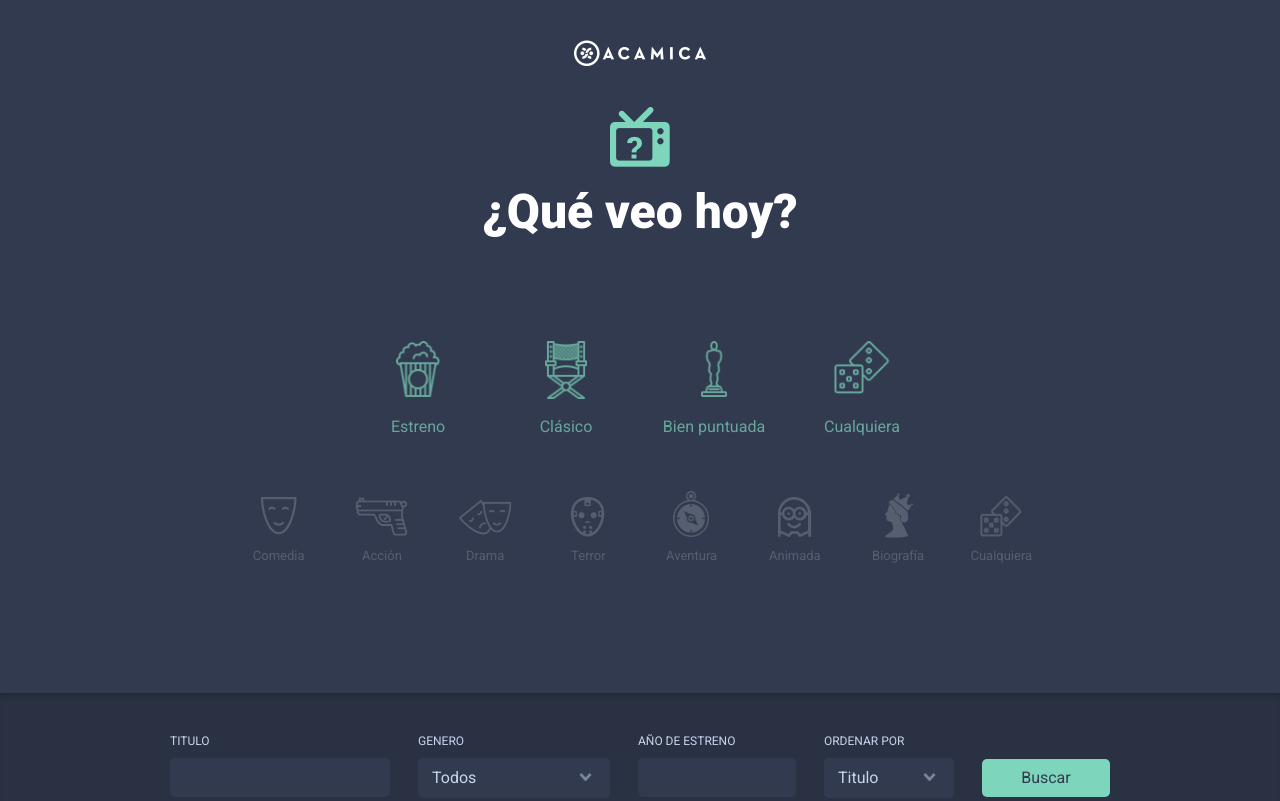
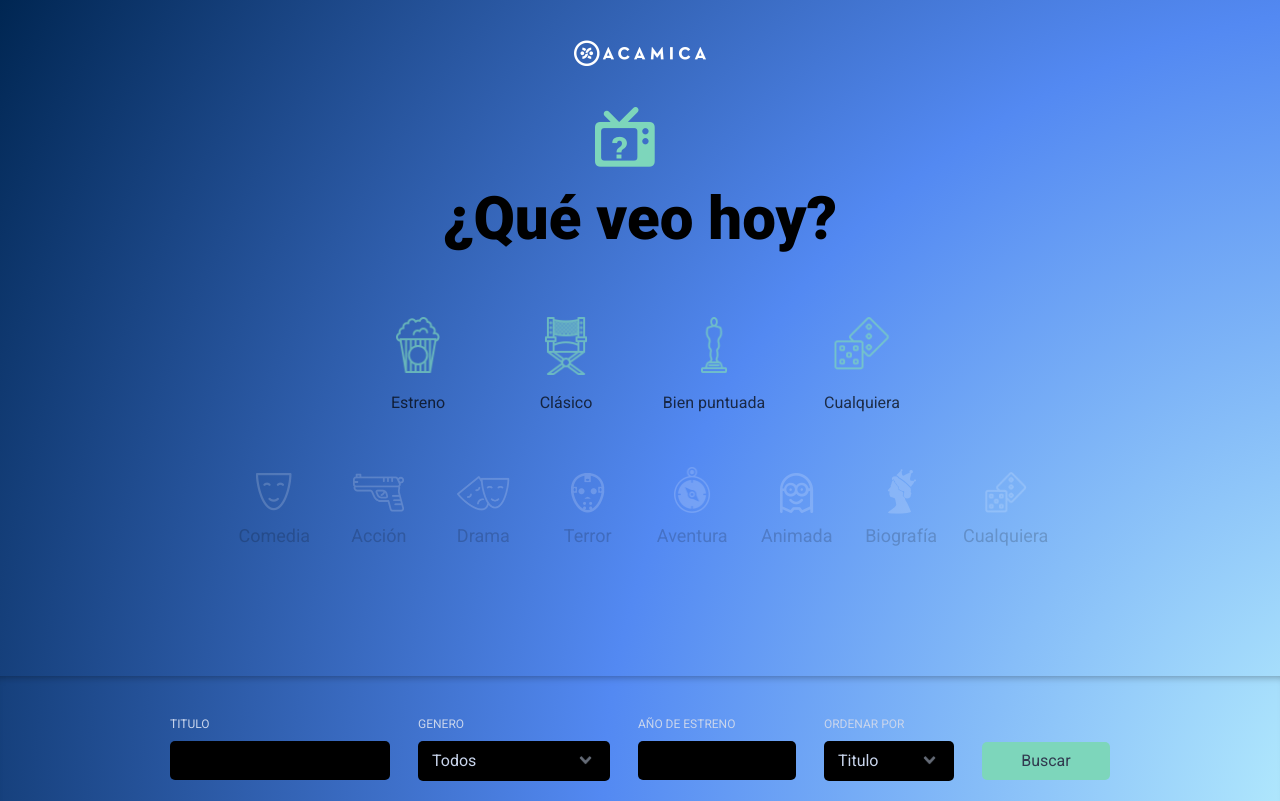
Before and after one commit to Haslon/Que-Veo-Hoy, a website: page que-veo-hoy-recursos/cliente/html/index.html in a window 1280 px wide. Shown: the top 801 px of the page. Drawn offline with Linux system fonts and the light colour scheme; no server answers.

Commit message:
estilos-pantallaprincipal

```diff
--- a/que-veo-hoy-recursos/cliente/css/style.css
+++ b/que-veo-hoy-recursos/cliente/css/style.css
@@ -1,8 +1,8 @@
 @import url("normalize.css");
 
 body {
-	background-color: #313A4F;
-	color: #FFF;
+	background-image: radial-gradient(circle at 111.24% 85.36%, #c2faff 0, #5389f2 50%, #002652 100%);
+	color: #000000;
 	font-family: "Roboto";
 	font-weight: 400;
 	font-size: 16px;
@@ -45,9 +45,9 @@ img {
 }
 
 .header-title h1 {
-	font-size: 48px;
+	font-size: 60px;
 	margin: auto;
-	margin-bottom: 6%;
+	margin-bottom: 3%;
 	line-height: 1.2;
 	padding-top: 76px;
 	font-weight: 900;
@@ -59,8 +59,8 @@ img {
 	display: block;
 	background: url(../img/logo-queveo.png) no-repeat;
 	background-size: 60px 60px;
-	width: 60px;
-	height: 60px;
+	width: 90px;
+	height: 90px;
 	position: absolute;
 	top: 0;
 	left: 50%;
@@ -68,7 +68,7 @@ img {
 }
 
 .header-title h1.small {
-	font-size: 24px;
+	font-size: 30px;
 	margin-bottom: 3%;
 }
 
@@ -77,7 +77,7 @@ img {
 }
 
 .paso-1 .btn-film {
-	color: #7DD6BB;
+	color: #000000;
 	cursor: pointer;
 	display: inline-block;
 	width: 130px;
@@ -91,13 +91,14 @@ img {
 }
 
 .paso-1 .btn-film.active {
-	border: 2px solid #7DD6BB;
 	opacity: 1 !important;
 }
 
 .paso-1 .btn-film:hover {
-	opacity: 1 !important;
+    opacity: 1 !important;
+    box-shadow: 0 0 10px rgba(0, 0, 0, 0.5); /* Establece un sombreado al pasar el mouse */
 }
+
 
 .paso-1 .btn-film:before {
 	content:'';
@@ -138,7 +139,7 @@ img {
 .paso-2-links {
 	display: block;
 	opacity: .3;
-	font-size: 13px;
+	font-size: 18px;
 	position: relative;
 	transition: all .15s linear;
 }
@@ -212,7 +213,7 @@ img {
 	display: block;
 	position: relative;
 	margin: auto;
-	margin-bottom: 60px;
+	margin-bottom: 25px;
 	width: 208px;
 	opacity: .25;
 	z-index: -1;
@@ -230,7 +231,7 @@ img {
 }
 
 .paso-2 select {
-	background-color: #7DD6BB;
+	background-color: #1e87dd;
 	width: 204px;
 	color: #313A4F;
 	cursor: pointer;
@@ -401,11 +402,12 @@ img {
 /*------*/
 
 .search-panel {
-	background-color: #293143;
-	width: 100%;
-	color: #C9D5EC;
-	padding: 40px 0;
-	box-shadow: inset 0 7px 9px -7px rgba(0,0,0,0.4);
+    background-color: radial-gradient(circle at 111.24% 85.36%, #c2faff 0, #5389f2 50%, #002652 100%);
+    width: 100%;
+    color: #C9D5EC;
+    padding: 40px 0;
+    box-shadow: inset 0 7px 9px -7px rgba(0, 0, 0, 0.4);
+    position: relative;
 }
 
 .search-panel .intro {
@@ -425,7 +427,7 @@ img {
     border-radius: 5px;
 	border: 0;
 	padding: 10px 14px;
-	background-color: #313A4F;
+	background-color: #000000;
 	width: 192px;
 }
 
```
